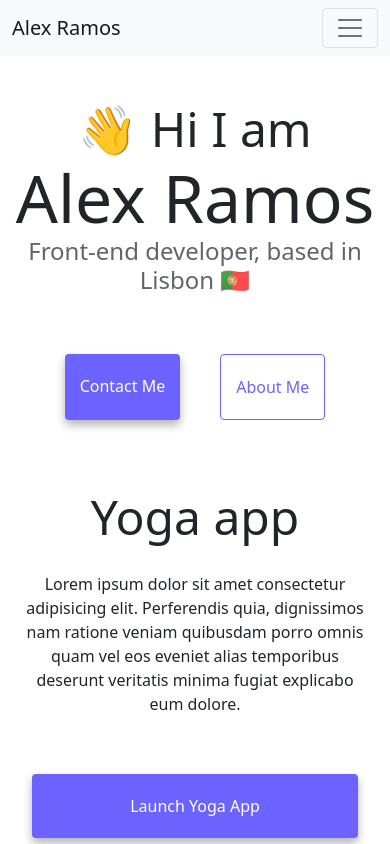
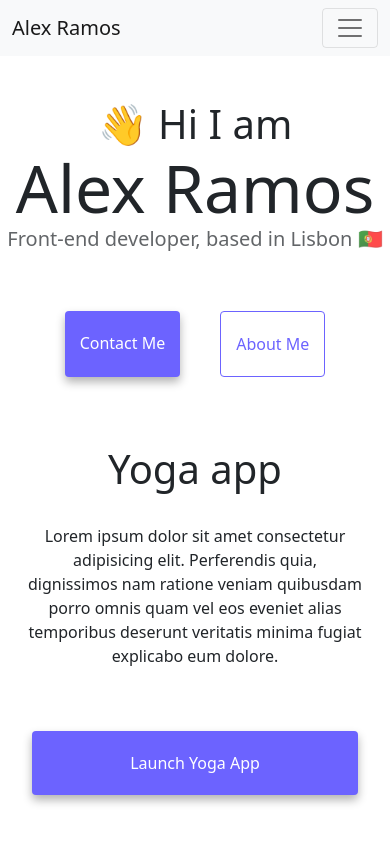
Before and after one commit to xramos17/App-Portfolio, a plain HTML site: page index.html in a window 390 px wide. Shown: the top 844 px of the page. Drawn offline with nearby package versions, Linux system fonts and the light colour scheme.

Commit message:
CSS fixes

```diff
--- a/style.css
+++ b/style.css
@@ -6,6 +6,7 @@
 
 body {
   margin-top: 100px;
+  margin-bottom: 100px;
 }
 
 h1,
@@ -99,19 +100,22 @@ p {
 
   h2 {
     text-align: center;
-  }
-  p {
-    text-align: center;
-    font-size: 16px;
-    padding: 10px;
-  }
-
-  img {
-    margin: 10px;
-    padding: 10px;
+    font-size: 40px;
   }
 
   h1 {
     font-size: 66px;
   }
+  h3 {
+    font-size: 20px;
+  }
+  p {
+    text-align: center;
+    font-size: 16px;
+    padding: 15px;
+  }
+  img {
+    margin: 10px;
+    padding: 10px;
+  }
 }
```
